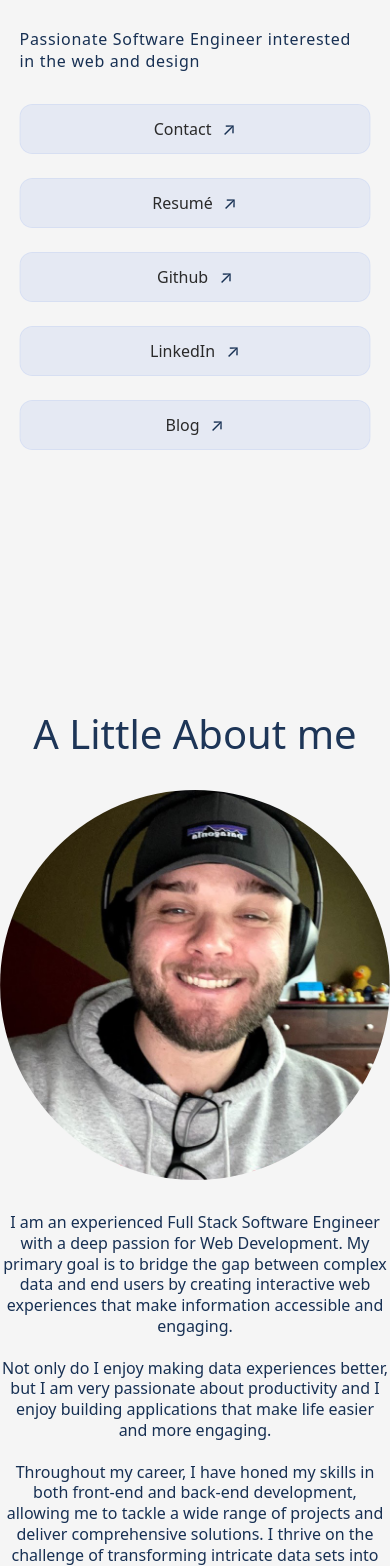
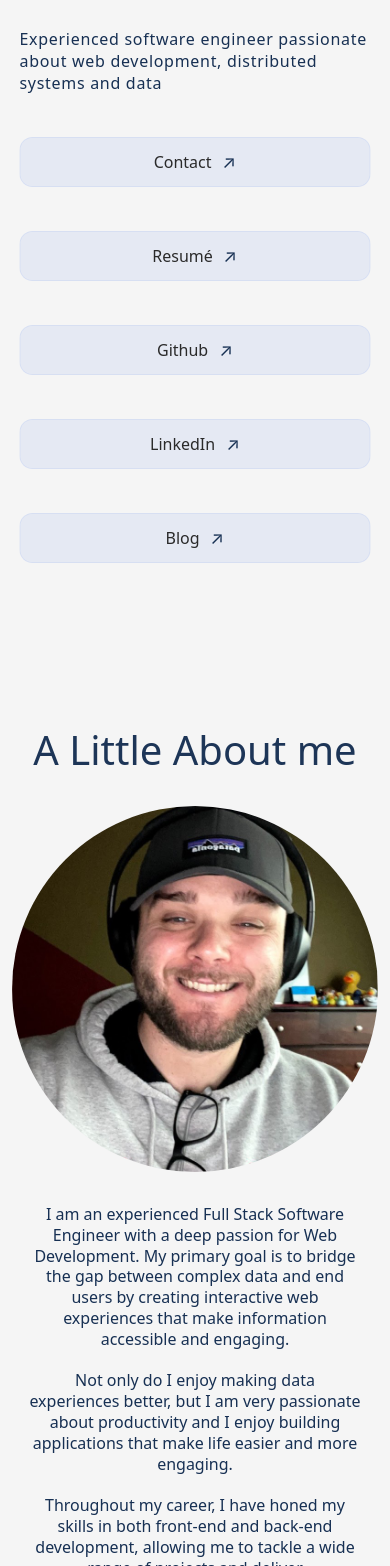
Before and after one commit to TannerBarcelos/portfolio, a Next.js app: page / in a window 390 px wide. Shown: the part 262-1828 px from the top of the page. Built offline with nearby package versions, Linux system fonts and the light colour scheme.

Commit message:
Updating mobile views

```diff
--- a/lib/data/links.ts
+++ b/lib/data/links.ts
@@ -1,33 +1,22 @@
-import {
-  faLinkedin,
-  faGithub,
-  faBlogger,
-} from '@fortawesome/free-brands-svg-icons'
-
 export const links = [
   {
-    icon: null,
     url: 'mailto:barcelos.m.tanner@gmail.com?subject=Reaching Out',
     name: 'Contact',
   },
   {
     name: 'Resumé',
-    icon: null,
     url: 'https://drive.google.com/file/d/17PnKVC0aRIT9kBKisDGXdZ7GkCC383wI/view?usp=share_link',
   },
   {
     url: 'https://www.github.com/tannerbarcelos',
-    icon: faGithub,
     name: 'Github',
   },
   {
     url: 'https://www.linkedin.com/in/tanner-barcelos-695619a1/',
-    icon: faLinkedin,
     name: 'LinkedIn',
   },
   {
     url: 'https://blog.tannerbarcelos.com',
-    icon: faBlogger,
     name: 'Blog',
   },
 ]
--- a/package.json
+++ b/package.json
@@ -9,10 +9,6 @@
     "lint": "next lint"
   },
   "dependencies": {
-    "@fortawesome/fontawesome-svg-core": "^6.4.0",
-    "@fortawesome/free-brands-svg-icons": "^6.4.0",
-    "@fortawesome/free-solid-svg-icons": "^6.4.0",
-    "@fortawesome/react-fontawesome": "^0.2.0",
     "bootstrap": "^5.2.2",
     "faker": "^5.5.3",
     "miragejs": "^0.1.45",
--- a/pages/_app.tsx
+++ b/pages/_app.tsx
@@ -1,10 +1,5 @@
 import '@/ui/styles/globals.css'
 import 'bootstrap/dist/css/bootstrap.min.css'
-
-// font awesome stuff (found @ https://stackoverflow.com/questions/76352403/how-to-add-font-awesome-to-next-js-13-project-error-module-not-found/76352510#76352510)
-import "@fortawesome/fontawesome-svg-core/styles.css";
-import { config } from "@fortawesome/fontawesome-svg-core";
-config.autoAddCss = false;
 
 import type { AppProps } from 'next/app'
 
--- a/pages/index.tsx
+++ b/pages/index.tsx
@@ -7,13 +7,15 @@ import Testimonials from '@/components/sections/testimonials/Testimonials'
 
 const Home: NextPage = () => {
   return (
-    <>
+    <main >
       <Head><title>Tanner Barcelos</title></Head>
-      <Landing />
-      <About />
-      <Projects />
-      <Testimonials />
-    </>
+      <div className='container'>
+        <Landing />
+        <About />
+        <Projects />
+        <Testimonials />
+      </div>
+    </main>
   )
 }
 
--- a/ui/components/sections/landing/Headline.tsx
+++ b/ui/components/sections/landing/Headline.tsx
@@ -2,7 +2,7 @@ const Headline = () => {
     return (
         <div className='headline' aria-label='Landing page headline section'>
             <h2>Tanner Barcelos</h2>
-            <p>Passionate Software Engineer interested in the web and design</p>
+            <p>Experienced software engineer passionate about web development, distributed systems and data</p>
         </div>
     )
 }
--- a/ui/styles/globals.css
+++ b/ui/styles/globals.css
@@ -334,6 +334,8 @@ body {
 
   .section__content .technologies_container {
     padding: 10px;
+    width: 95%;
+    margin: 3rem auto 0 auto;
   }
 
   .technologies_container span {
@@ -364,7 +366,7 @@ body {
 
   .cta {
     width: 100%;
-    margin: 0 auto;
+    margin: 10px auto;
   }
 
   .project-item .project-description {
@@ -399,7 +401,7 @@ body {
 
   .project-item {
     padding: 0;
-    margin-bottom: 1rem;
+    width: 95%;
   }
 
   .project-item:nth-child(even),
@@ -442,13 +444,22 @@ body {
     flex-direction: column;
   }
 
+  .top-about p {
+    padding: 1rem;
+    margin-top: 1rem;
+  }
+
   .recommendation_container .rec-card {
-    padding: .3rem;
-    margin: 0;
-    margin-bottom: 2rem;
+    padding: 1rem;
+    width: 95%;
   }
 
   .section__content .technologies_container {
     max-width: 100%;
   }
+
+  .container {
+    padding: 1rem;
+  }
+
 }
```
